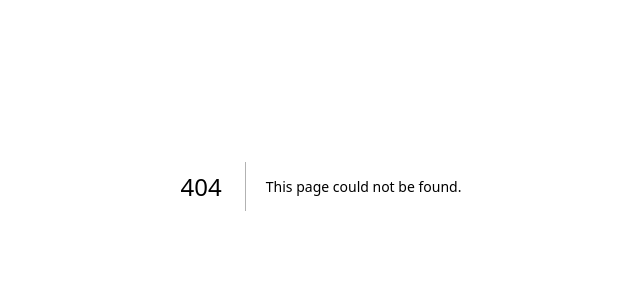
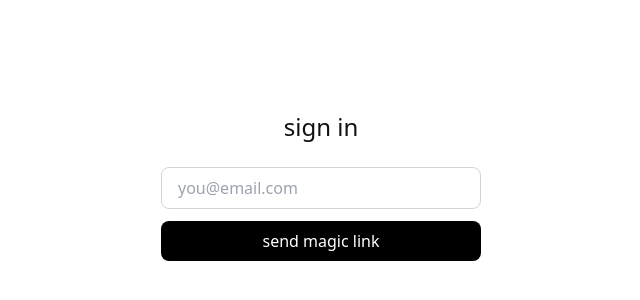
Before and after one commit to Bhargav-Arjun/likedislike, a Next.js app: page /login in a window 1280 px wide. Before the commit this address had no page. Shown: the part 214-514 px from the top of the page, without its empty margins (319-959 px from the left). Built offline with nearby package versions, Linux system fonts and the light colour scheme.

Commit message:
Implement login page with email OTP authentication

```diff
--- /dev/null
+++ b/app/login/page.tsx
@@ -0,0 +1,48 @@
+'use client';
+
+import { useState } from 'react';
+import { supabase } from '@/lib/supabase';
+
+export default function Login() {
+  const [email, setEmail] = useState('');
+  const [sent, setSent] = useState(false);
+  const [error, setError] = useState('');
+
+  const handleLogin = async (e: React.FormEvent) => {
+    e.preventDefault();
+    setError('');
+    const { error } = await supabase.auth.signInWithOtp({
+      email,
+      options: { emailRedirectTo: `${window.location.origin}/dashboard` },
+    });
+    if (error) setError(error.message);
+    else setSent(true);
+  };
+
+  return (
+    <main className="min-h-screen flex flex-col items-center justify-center px-6">
+      <h1 className="text-2xl font-medium mb-6">sign in</h1>
+      {sent ? (
+        <p className="text-neutral-500 text-center">check your email for the login link.</p>
+      ) : (
+        <form onSubmit={handleLogin} className="w-full max-w-xs flex flex-col gap-3">
+          <input
+            type="email"
+            required
+            placeholder="you@email.com"
+            value={email}
+            onChange={(e) => setEmail(e.target.value)}
+            className="border border-neutral-300 rounded-lg px-4 py-2"
+          />
+          <button
+            type="submit"
+            className="bg-black text-white rounded-lg px-4 py-2 font-medium"
+          >
+            send magic link
+          </button>
+          {error && <p className="text-red-500 text-sm">{error}</p>}
+        </form>
+      )}
+    </main>
+  );
+}
```
